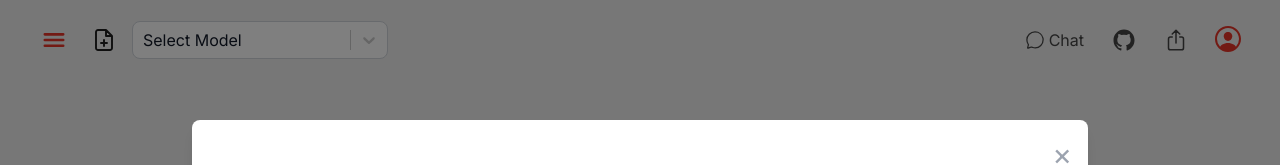
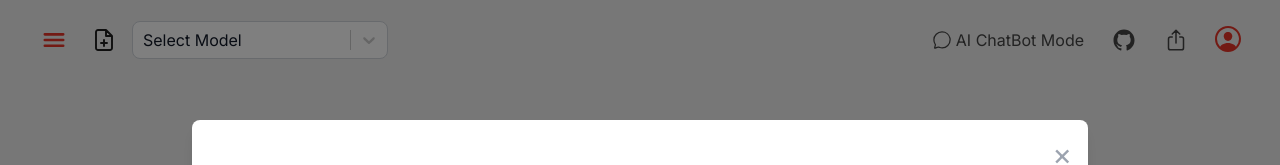
Before and after one commit to VedaVerse-opensource/chatsphere, a Next.js app: page / in a window 1280 px wide. Shown: the top 165 px of the page. Built offline with nearby package versions, Linux system fonts and the light colour scheme; no server answers; what groq-sdk would draw is missing.

Commit message:
remove unused imports and variables

```diff
--- a/components/Navbar.js
+++ b/components/Navbar.js
@@ -1,19 +1,13 @@
 "use client";
 import React, { useState, useEffect, useRef } from "react";
 import Image from "next/image";
-import { useRouter } from "next/navigation";
 import DropdownComponent from "./Dropdown";
 import ApiKeyDialog from "./ApiKeyDialog";
 import {
   IoMenu,
-  IoDocumentTextOutline,
   IoShareOutline,
-  IoSunnyOutline,
-  IoMoonOutline,
-  IoStarOutline,
   IoPersonCircleOutline,
   IoLogoGithub,
-  IoClose,
   IoSearchOutline,
   IoChatbubbleOutline,
 } from "react-icons/io5";
@@ -26,7 +20,6 @@ const Navbar = ({ selectedModel, onModelChange, mode, onModeChange }) => {
   const [lastSearchModel, setLastSearchModel] = useState(
     "Select Search Engine",
   );
-  const router = useRouter();
   const menuRef = useRef(null);
 
   useEffect(() => {
@@ -203,12 +196,12 @@ const Navbar = ({ selectedModel, onModelChange, mode, onModeChange }) => {
                 {mode === "chatbot" ? (
                   <>
                     <IoChatbubbleOutline size={20} className='mr-1' />
-                    <span>Chat</span>
+                    <span>AI ChatBot Mode</span>
                   </>
                 ) : (
                   <>
                     <IoSearchOutline size={20} className='mr-1' />
-                    <span>Search</span>
+                    <span>AI Search Engine Mode</span>
                   </>
                 )}
               </button>
```
